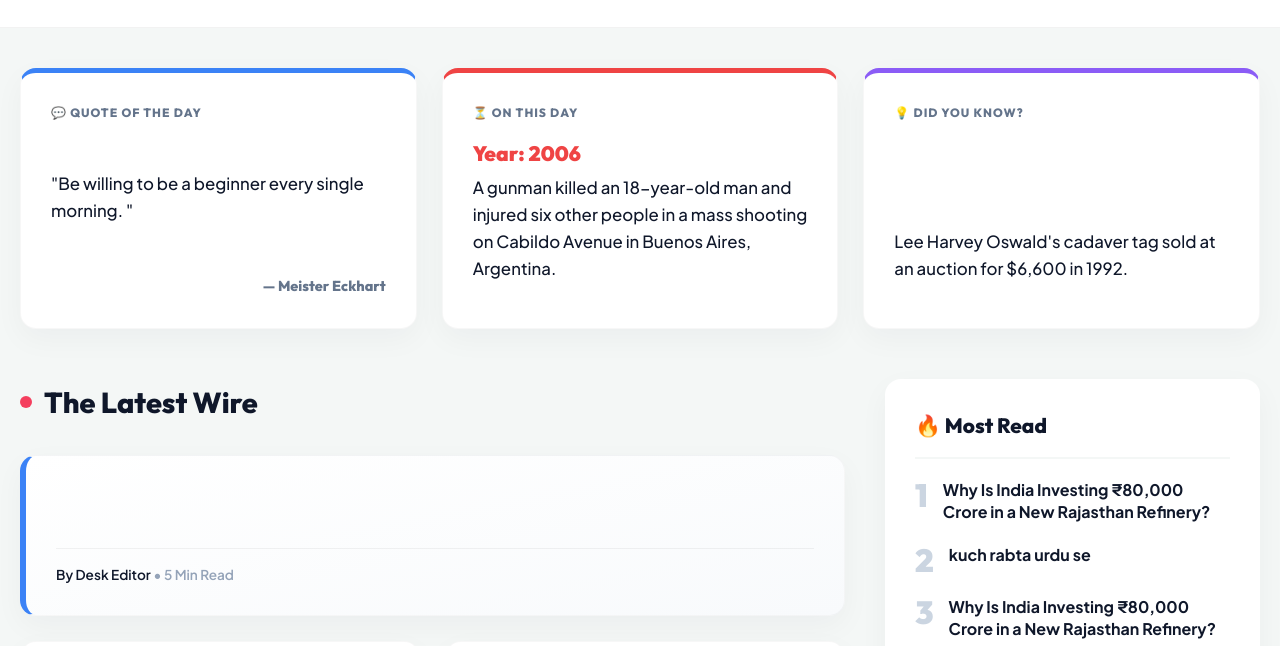
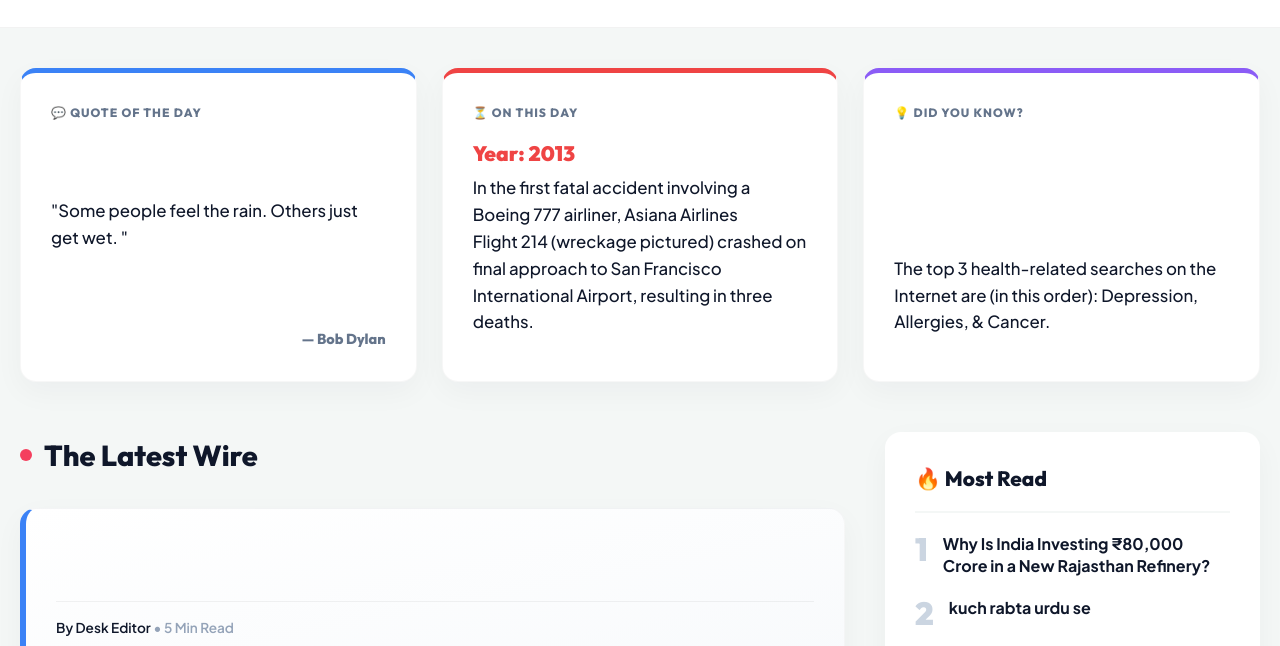
Before and after one commit to gyan-amala/my-news-site, an Eleventy site: page index.html in a window 1280 px wide. Shown: the part 123-769 px from the top of the page. Built offline with nearby package versions, Linux system fonts and the light colour scheme; Eleventy itself is replaced by a stand-in of ours; files that its build step writes are made by us from their sources.

Commit message:
Automated Website Brief Log: 2026-07-06

```diff
--- a/daily-briefs/2026-07-06.md
+++ b/daily-briefs/2026-07-06.md
@@ -2,12 +2,12 @@
 tags: daily
 date: 2026-07-06
 quoteText: |
-  Be willing to be a beginner every single morning.
+  Some people feel the rain. Others just get wet.
 quoteAuthor: |
-  Meister Eckhart
-historyYear: "2006"
+  Bob Dylan
+historyYear: "2013"
 historyEvent: |
-  A gunman killed an 18-year-old man and injured six other people in a mass shooting on Cabildo Avenue in Buenos Aires, Argentina.
+  In the first fatal accident involving a Boeing 777 airliner, Asiana Airlines Flight 214 (wreckage pictured) crashed on final approach to San Francisco International Airport, resulting in three deaths.
 randomFact: |
-  Lee Harvey Oswald's cadaver tag sold at an auction for $6,600 in 1992.
+  The top 3 health-related searches on the Internet are (in this order): Depression, Allergies, & Cancer.
 ---
```
